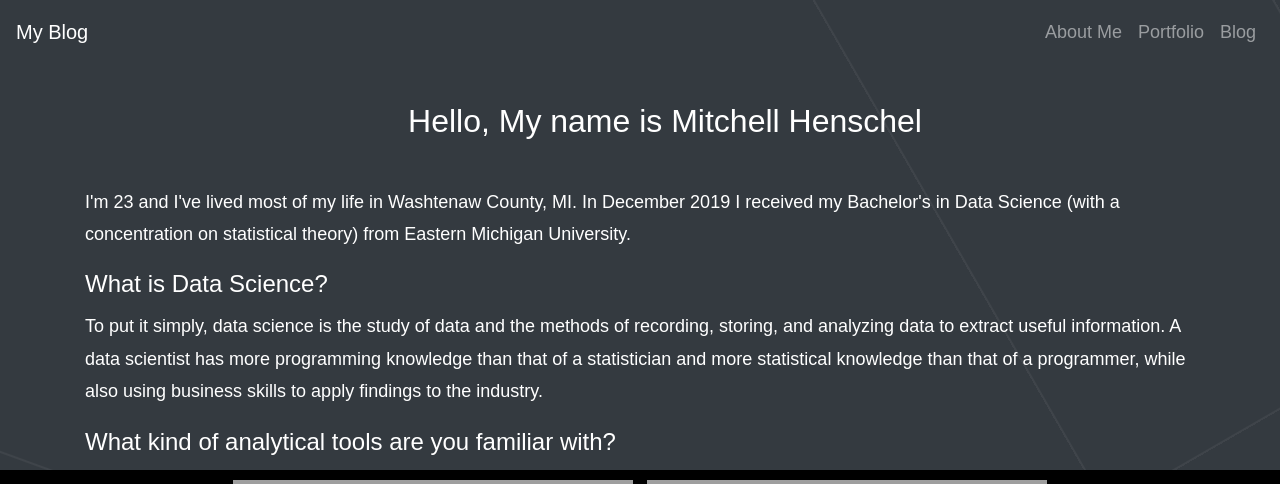
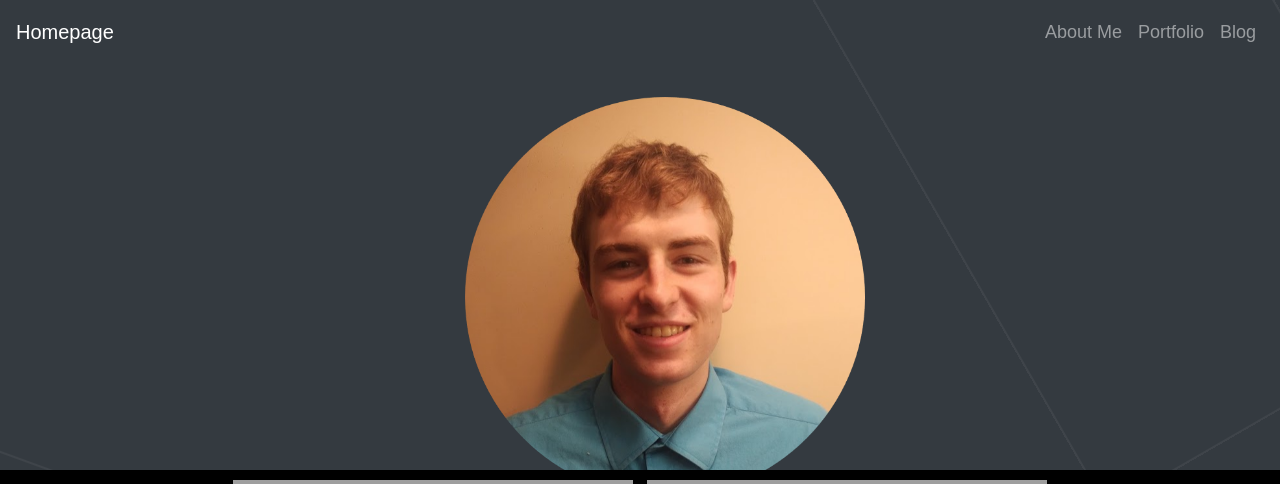
Before and after one commit to Elkip/mySite, a Flask app: page /about in a window 1280 px wide. Shown: the top 484 px of the page. Run offline with Flask 2, Linux system fonts and the light colour scheme; some libraries are stand-ins or nearby versions; grey boxes are pictures that could not be loaded.

Commit message:
Added a beautiful picture of my face

```diff
--- a/templates/about.html
+++ b/templates/about.html
@@ -12,7 +12,7 @@
     <body class="bg-dark text-white">
         <div class="header">
             <nav class="navbar navbar-expand-sm navbar-dark fixed-top">
-              <a class="navbar-brand" href="{{ url_for('home') }}">My Blog</a>
+              <a class="navbar-brand" href="{{ url_for('home') }}">Homepage</a>
               <div class="collapse navbar-collapse navbar-fixed-top" id="navbarSupportedContent">
                 <ul class="navbar-nav ml-auto">
                   <li class="nav-item">
@@ -30,6 +30,7 @@
         </div>
         <br /><br /><br />
         <div class="title text-center" style="padding-left: 50px;">
+            <img src="/static/images/me_circle.png" alt="Me" style="width: 25rem;">
             <b><h2>Hello, My name is Mitchell Henschel</h2></b>
         </div>
         <br />
--- a/templates/home.html
+++ b/templates/home.html
@@ -23,7 +23,7 @@
 <body>
 <div class="header">
     <nav class="navbar navbar-expand-sm navbar-dark fixed-top">
-        <a class="navbar-brand" href="{{ url_for('home') }}">My Blog</a>
+        <a class="navbar-brand" href="{{ url_for('home') }}">Homepage</a>
         <div class="collapse navbar-collapse navbar-fixed-top" id="navbarSupportedContent">
             <ul class="navbar-nav ml-auto">
                 <li class="nav-item">
--- a/templates/portfolio.html
+++ b/templates/portfolio.html
@@ -18,7 +18,7 @@
 <!--Header-->
 <div class="header">
     <nav class="navbar navbar-expand-sm navbar-dark fixed-top">
-        <a class="navbar-brand" href="{{ url_for('home') }}">My Blog</a>
+        <a class="navbar-brand" href="{{ url_for('home') }}">Homepage</a>
         <div class="collapse navbar-collapse navbar-fixed-top" id="navbarSupportedContent">
             <ul class="navbar-nav ml-auto">
                 <li class="nav-item">
```
Also changed, not shown: static/images/me_circle.png (added).
